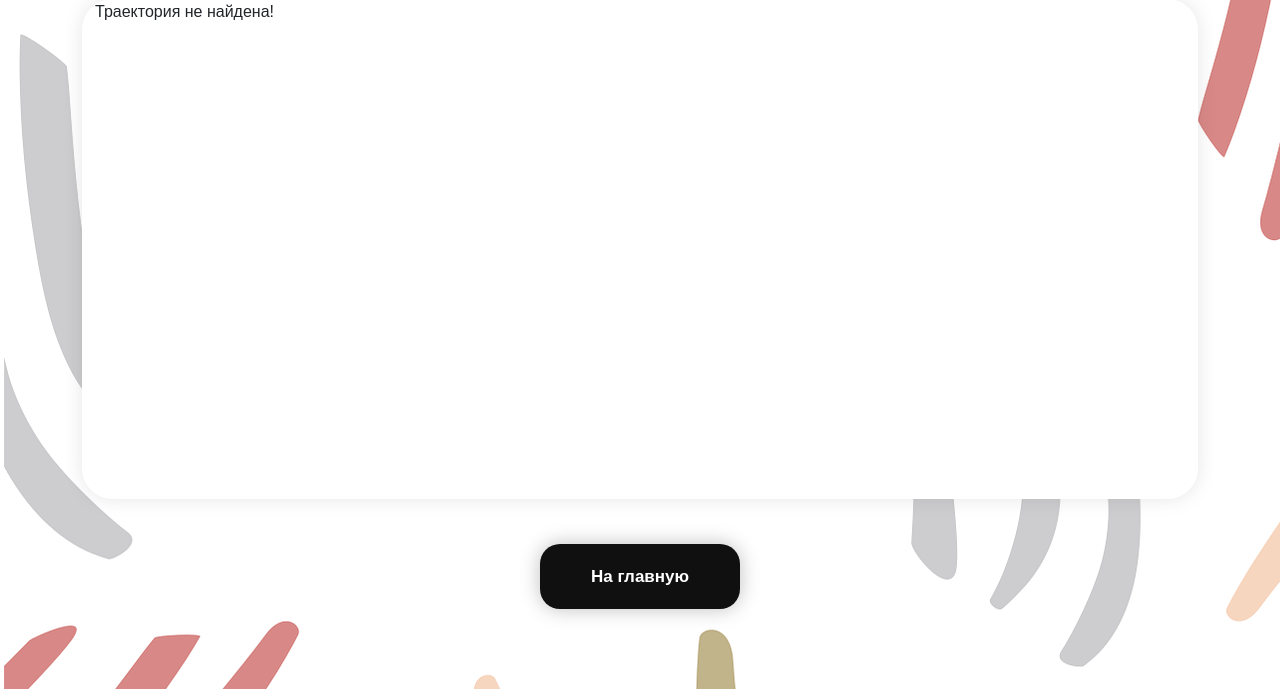
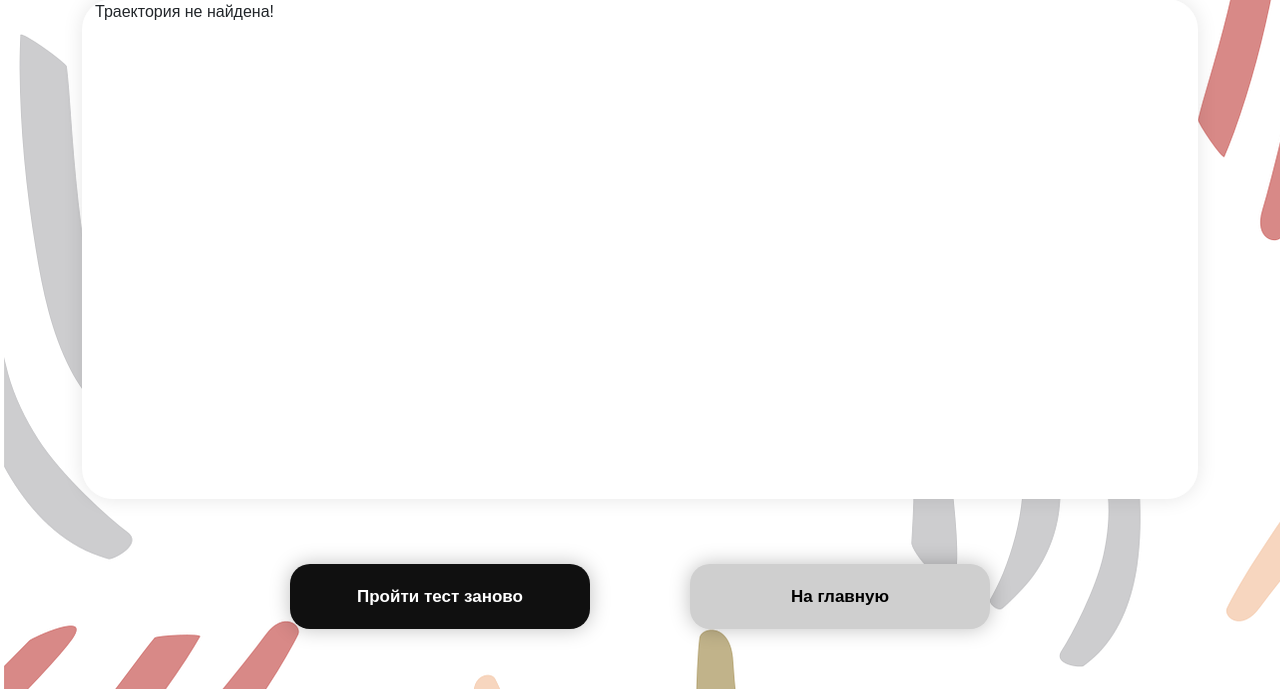
Before and after one commit to edmelnikov/sconv-django-project, a Django app: page /results in a window 1280 px wide. Shown: the part 111-800 px from the top of the page. Run offline with Django 3.2, Linux system fonts and the light colour scheme.

Commit message:
create new buttons

```diff
--- a/quest_app/static/quest_app/css/style.css
+++ b/quest_app/static/quest_app/css/style.css
@@ -249,6 +249,21 @@ input[type=radio]:checked + label:before {
     text-decoration: none;
 }
 
+.class-button-index-container{
+    margin:auto;
+    display: flex;
+}
+
+.class-button-index-container :not(:last-child){
+    margin-right: 100px;
+}
+
+.class-button-index{
+    display: flex;
+    justify-content: center;
+}
+
+
 .button-start-text{
     font-style: normal;
     font-weight: 600;
--- a/quest_app/templates/quest_app/trajectory_descr.html
+++ b/quest_app/templates/quest_app/trajectory_descr.html
@@ -91,11 +91,25 @@
             </div>
         </div>
 
-        <a class='results-a' href="/">
-            <div class='button-results'>
-                <div class='button-results-text'>На главную</div>
+        <div class='class-button-index'>
+            <div class='class-button-index-container'>
+
+                <a class='results-a' href="/">
+                    <div class='button-results' style='width: 300px'>
+                        <div class='button-results-text'>Пройти тест заново</div>
+                    </div>
+                </a>
+
+                <a class='results-a' href="https://sconv.ru/">
+                    <div class='button-results' style="background-color: #CFCFCF; width: 300px">
+                        <div class='button-results-text' style="color: #000000">На главную</div>
+                    </div>
+                </a>
+
             </div>
-        </a>
+        </div>
+
+
 
     </div>
 </body>
```
Also changed, not shown: quest_app/templates/quest_app/home.html (+18 -4 lines).
